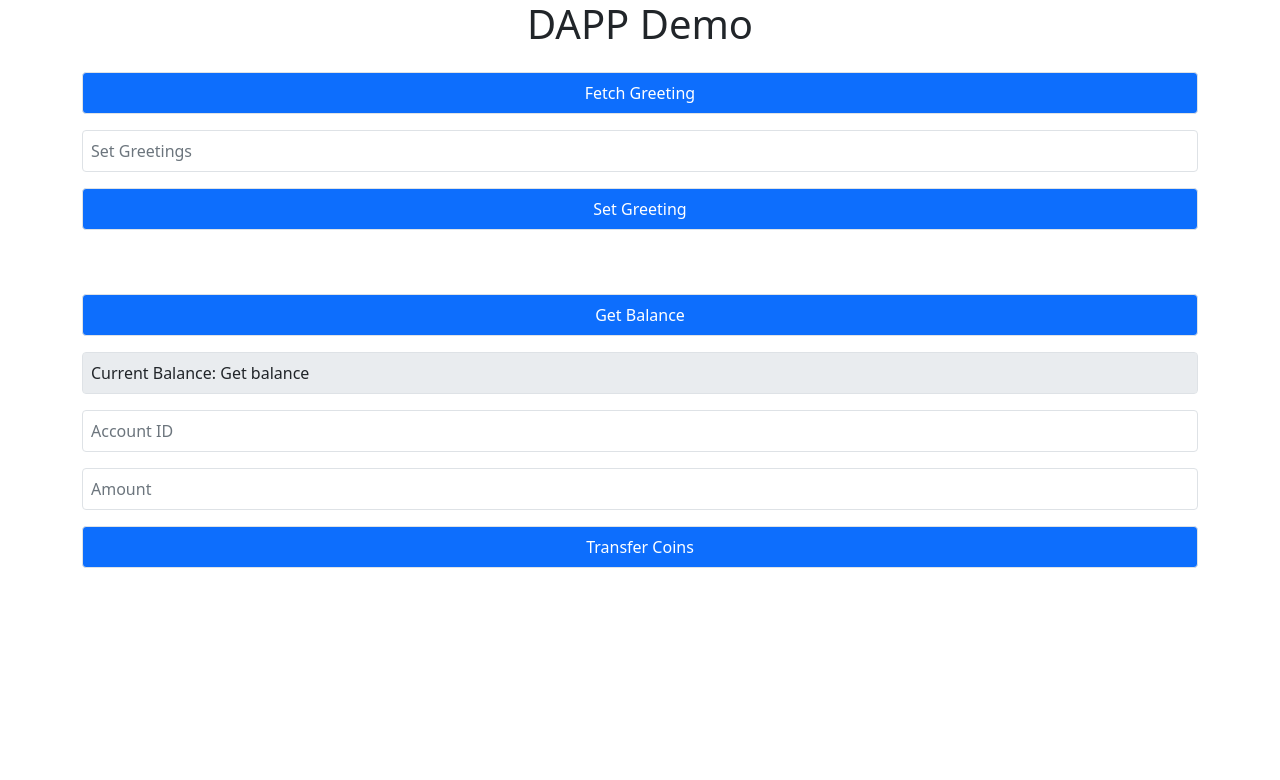
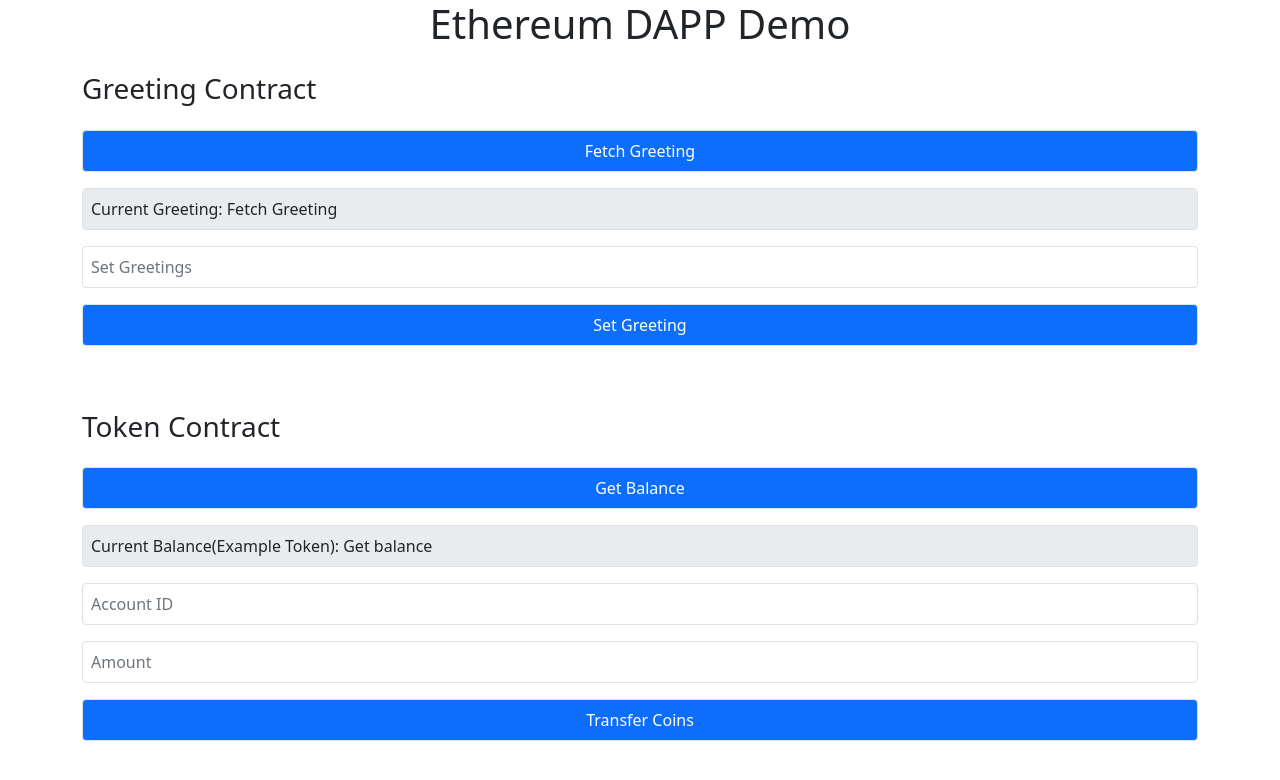
Before and after one commit to VarunSAthreya/ethereum_dapp_demo, a Next.js app: page / in a window 1280 px wide. Shown: the top 780 px of the page. Built offline with nearby package versions, Linux system fonts and the light colour scheme.

Commit message:
Updated frontend

```diff
--- a/pages/_app.tsx
+++ b/pages/_app.tsx
@@ -1,9 +1,21 @@
 import 'bootstrap/dist/css/bootstrap.min.css';
 import { AppProps } from 'next/app';
+import Head from 'next/head';
 import React from 'react';
 
 const App = ({ Component, pageProps }: AppProps): JSX.Element => {
-    return <Component {...pageProps} />;
+    return (
+        <>
+            <Head>
+                <title>Ethereum DAPP Demo</title>
+                <meta
+                    name="viewport"
+                    content="minimum-scale=1, initial-scale=1, width=device-width"
+                />
+            </Head>
+            <Component {...pageProps} />
+        </>
+    );
 };
 
 export default App;
--- a/pages/index.tsx
+++ b/pages/index.tsx
@@ -97,29 +97,38 @@ const HomePage: NextPage = () => {
 
     return (
         <div className="container d-grid gap-3">
-            <h1 className="text-center">DAPP Demo</h1>
+            <h1 className="text-center">Ethereum DAPP Demo</h1>
+            <h3>Greeting Contract</h3>
             <Button className="p-2 border" onClick={fetchGreeting}>
                 Fetch Greeting
             </Button>
             <Form.Control
                 className="p-2 border"
                 type="text"
+                value={`Current Greeting: ${
+                    greeting !== '' ? greeting : 'Fetch Greeting'
+                }`}
+                disabled
+            />
+            <Form.Control
+                className="p-2 border"
+                type="text"
                 placeholder="Set Greetings"
                 onChange={(e) => setGreetingValue(e.target.value)}
-                value={greeting}
             />
             <Button className="p-2 border" onClick={setGreeting}>
                 Set Greeting
             </Button>
 
-            <Button className="p-2 border mt-5" onClick={getBalance}>
+            <h3 className="mt-5">Token Contract</h3>
+            <Button className="p-2 border" onClick={getBalance}>
                 Get Balance
             </Button>
             <Form.Control
                 className="p-2 border"
                 type="text"
-                value={`Current Balance: ${
-                    balance != -1 ? balance : 'Get balance'
+                value={`Current Balance(Example Token): ${
+                    balance !== -1 ? balance : 'Get balance'
                 }`}
                 disabled
             />
@@ -135,8 +144,6 @@ const HomePage: NextPage = () => {
                 type="text"
                 placeholder="Amount"
                 onChange={(e) => setAmount(parseInt(e.target.value))}
-
-                // value={amount}
             />
             <Button className="p-2 border" onClick={transferCoin}>
                 Transfer Coins
```
